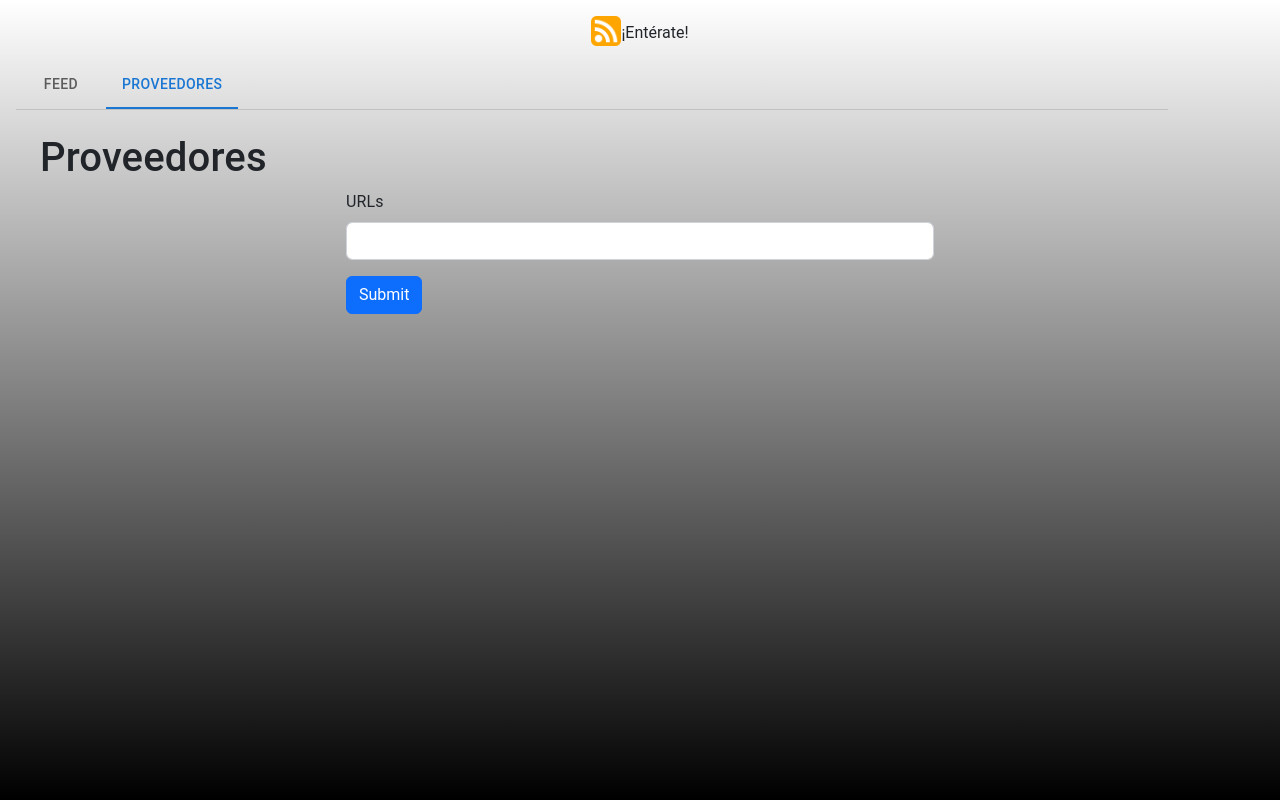
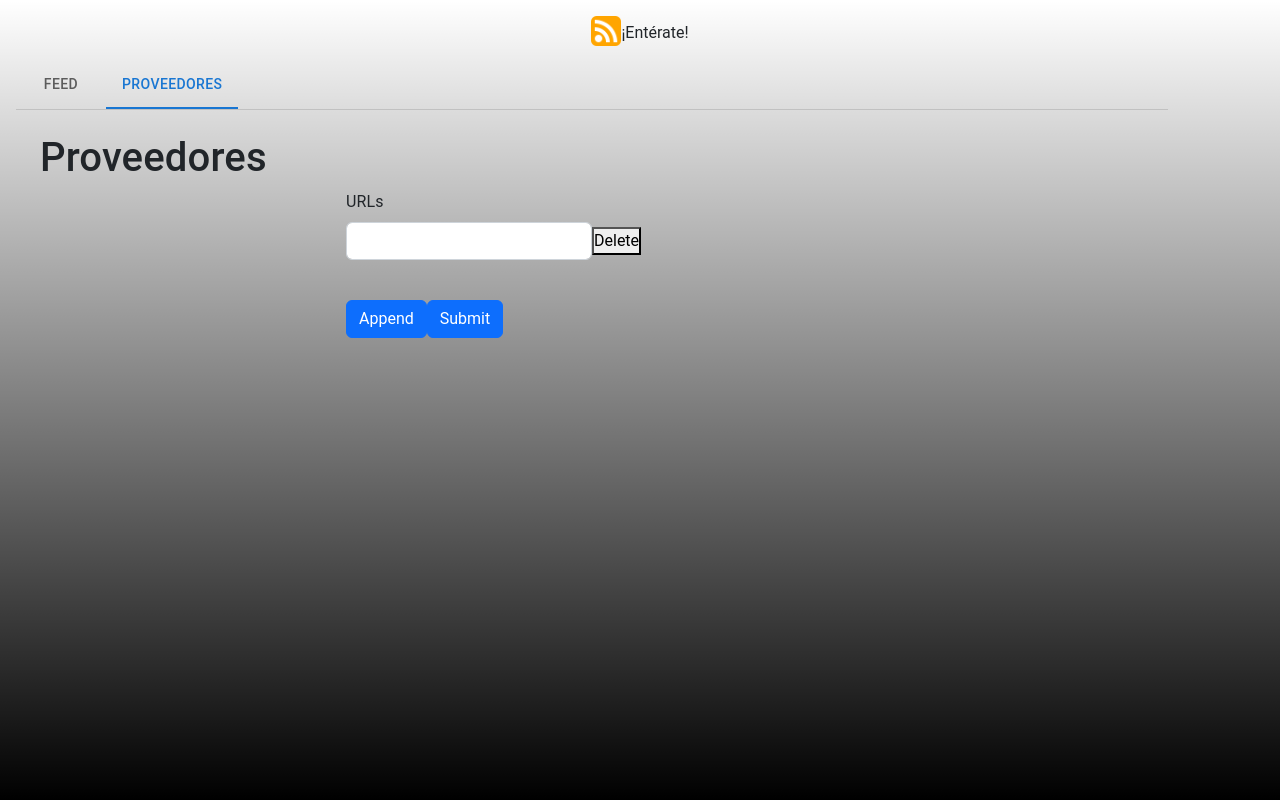
Before and after one commit to JonatanJSM/Lector-de-noticias-RSS, a Next.js app in the folder PrimeraEntrega/rss-reader/: page / in a window 1280 px wide. Both pictures are taken after a click on the tab "PROVEEDORES". Built offline with nearby package versions, Linux system fonts and the light colour scheme.

Commit message:
feat: dynamic inputs displayed in UI

```diff
--- a/PrimeraEntrega/rss-reader/package.json
+++ b/PrimeraEntrega/rss-reader/package.json
@@ -25,9 +25,11 @@
     "rss-parser": "^3.12.0",
     "sanitize-html": "^2.9.0",
     "swr": "^2.0.1",
-    "typescript": "4.9.4"
+    "typescript": "4.9.4",
+    "uuid": "^9.0.0"
   },
   "devDependencies": {
-    "@types/sanitize-html": "^2.8.0"
+    "@types/sanitize-html": "^2.8.0",
+    "@types/uuid": "^9.0.0"
   }
 }
--- a/PrimeraEntrega/rss-reader/src/pages/CustomComponents/NewsCard.tsx
+++ b/PrimeraEntrega/rss-reader/src/pages/CustomComponents/NewsCard.tsx
@@ -57,7 +57,7 @@ export default function NewsCard(news: NewsCardProps) {
       <CardMedia
         component="img"
         height="194"
-        image="https://www.vidactual.com/rcpmaker/wp-content/uploads/2020/10/Paella.png"
+        image="https://cdn2.thecatapi.com/images/3mo.jpg"
         alt="Paella dish"
       />
       <CardContent>
--- a/PrimeraEntrega/rss-reader/src/pages/Sections/_feed.tsx
+++ b/PrimeraEntrega/rss-reader/src/pages/Sections/_feed.tsx
@@ -9,7 +9,7 @@ export default function _feed(){
         link: "Link",
         pubDate: "Fecha",
         image: "Imagen",
-        url: "https://www.vidactual.com/rcpmaker/wp-content/uploads/2020/10/Paella.png"
+        url: "https://cdn2.thecatapi.com/images/3mo.jpg"
     }
     useEffect(()=>{
 
--- a/PrimeraEntrega/rss-reader/src/pages/Sections/_proveedores.tsx
+++ b/PrimeraEntrega/rss-reader/src/pages/Sections/_proveedores.tsx
@@ -1,35 +1,106 @@
-import { useForm } from "react-hook-form";
+//https://react-hook-form.com/get-started
+// https://react-hook-form.com/api/usefieldarray
+import React from "react";
+import { useFieldArray, useForm } from "react-hook-form";
 
 export default function _proveedores(){
+    // const {
+    //     register,
+    //     handleSubmit,
+    //     formState: { errors },
+    //     getValues,
+    //   } = useForm({
+    //     defaultValues: {
+    //         urls: ""
+    //     }
+    // });
+
+    type FormValues = {
+        cart: {
+          urls: string;
+        }[];
+      };
+
     const {
         register,
+        formState: { errors },
         handleSubmit,
-        formState: { errors },
-        getValues,
-      } = useForm({
+        watch,
+        control
+      } = useForm<FormValues>({
         defaultValues: {
-            urls: ''
+          cart: [{ urls: ""}]
         }
-      });
+    });
+
+    const {fields, append, remove} = useFieldArray({
+        name:'cart',
+        control,
+        rules: {
+            required: "Please append at least 1 item"
+          }
+    })
+
+    // const [inputsURL, setInputsURL] = React.useState([
+	// 	{
+	// 		id: uuidv4(),
+	// 	},
+	// ]);
+
+    // const addInputURL = () => {
+	// 	//Todo generate random id
+
+	// 	let _inputsURL = [...inputsURL]
+	// 	_inputsURL.push({
+	// 		id: uuidv4(),
+	// 	})
+	// 	setInputsURL(_inputsURL);
+	// }
 
     const onSubmit = (data:any) => {
-        console.log(data);
-
+        console.log(data.cart[0].urls)
+        console.log(JSON.stringify(data));
     };
 
     return(
         <div>
             <h1>Proveedores</h1>
-
             <div className="row d-flex justify-content-center">
                 <div className="col-md-6">
                     <form onSubmit={handleSubmit(onSubmit)} className='form-group' style={{margin:'auto'}}>
                         <div className="mb-3">
                             <label htmlFor="urls" className="form-label">URLs</label>
-                            <input type="text" className="form-control" id="urls" {...register("urls", { required: true })} autoComplete='off'/>
-                            {errors.urls && <span className="text-danger">This field is required</span>}
+                            {fields.map((field, index) => {
+                                return (
+                                    <section key={field.id}>
+                                    <label>
+                                        <input
+                                        {...register(`cart.${index}.urls`, { required: true })} className="form-control"
+                                        />
+                                    </label>
+                                    <button type="button" onClick={() => remove(index)}>
+                                        Delete
+                                    </button>
+                                    <br/>
+                                    <br/>
+                                    </section>
+                                );
+                                })}
+                            {/* {inputsURL.map((urll) =>(
+                                <input type="text" className="form-control"  {...register("urls", { required: true })} autoComplete='off' key={urll.id}/>
+                            ))}
+                            {errors.urls && <span className="text-danger">This field is required</span>} */}
+                                {errors.cart?.at && <p className="text-danger">This field is required</p>}
                             </div>
-
+                            <p>{errors.cart?.root?.message}</p>
+                            <button className="btn btn-primary"
+                                type="button"
+                                onClick={() => {
+                                    append({
+                                    urls: ""
+                                    });
+                                }}
+                            >Append</button>
                         <button type="submit" className="btn btn-primary">Submit</button>
                     </form>
                 </div>
--- a/PrimeraEntrega/rss-reader/src/pages/index.tsx
+++ b/PrimeraEntrega/rss-reader/src/pages/index.tsx
@@ -47,7 +47,7 @@ export default function Home() {
       </Head>
       <main className={styles.main}>
         <span style={{display:'flex'}}>
-          <img src="./rssIcon.png" alt="" width={'30px'} height={'30px'} />
+          <img src="./RssIcon.png" alt="" width={'30px'} height={'30px'} />
           <p style={{marginTop:'5px', fontFamily:'Roboto,Helvetica,Arial,sans-serif'}}>¡Entérate!</p>
         </span>
         <Box sx={{ width: '100%' }}>
```
Also changed, not shown: 1 other file (tests, documents, lock files or other folders).
